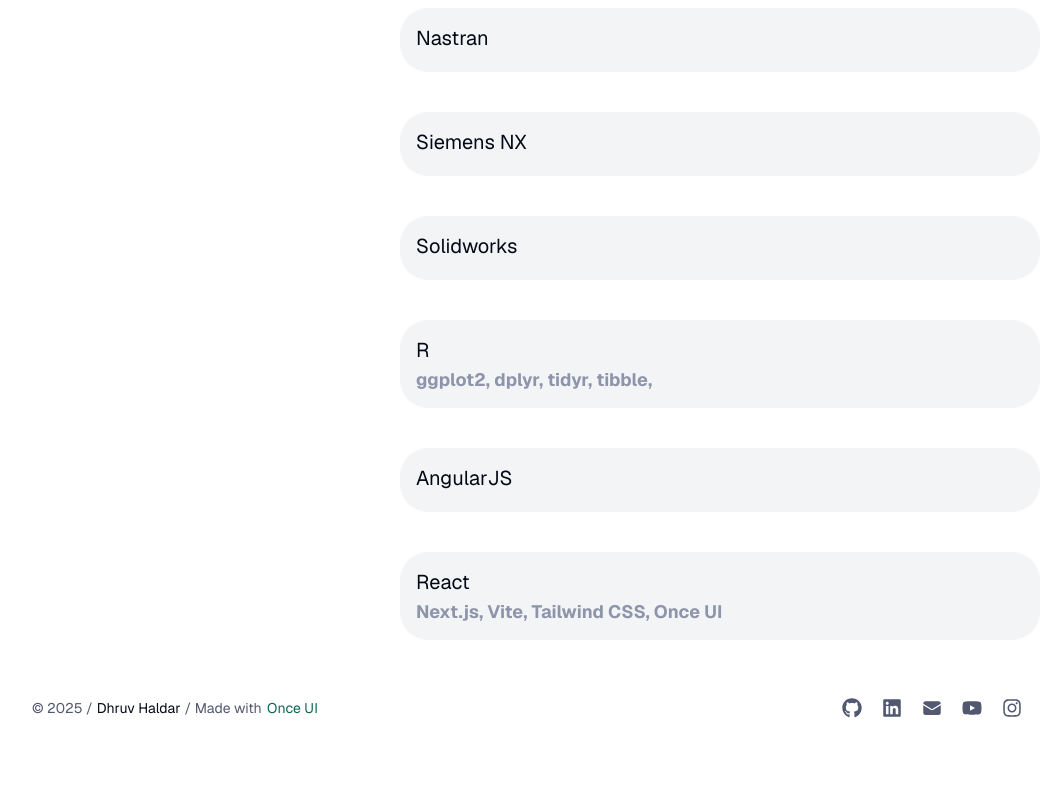
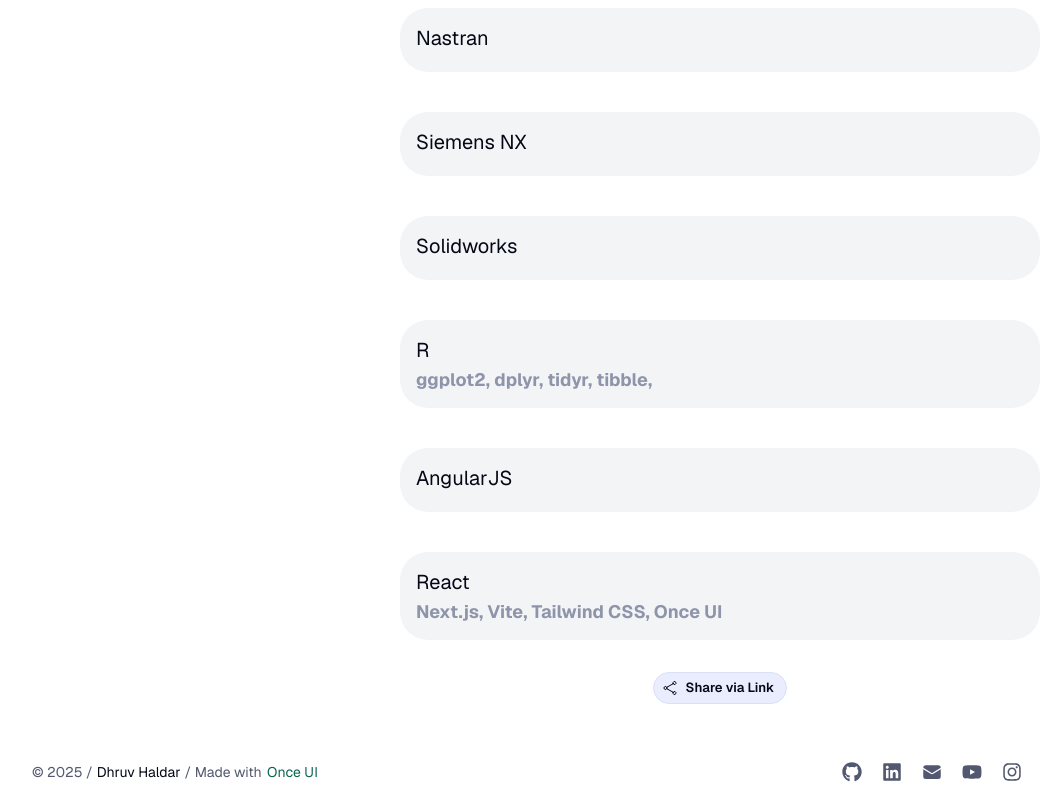
Before and after one commit to dhruvhaldar/portfolio, a Next.js app: page /about in a window 1280 px wide. Shown: the part 3627-4427 px from the top of the page, without its empty margins (112-1164 px from the left). Before the commit the page ends 4363 px from the top, so only its background shows below. Built offline with nearby package versions, Linux system fonts and the light colour scheme.

Commit message:
feat: Introduce a reusable `ShareButton` component, replacing `ShareSection` and updating "View project" text to "View more details" across relevant pages.

```diff
--- a/src/app/about/page.tsx
+++ b/src/app/about/page.tsx
@@ -1,5 +1,6 @@
 import React from 'react';
-import { Avatar, Button, Column, Flex, Heading, Icon, IconButton, SmartLink, SmartImage, Spotlight, Tag, Text } from "@/once-ui/components";
+import { Avatar, Button, Column, Flex, Heading, Icon, IconButton, SmartLink, SmartImage, Spotlight, Tag, Text, Row } from "@/once-ui/components";
+import { ShareButton } from "@/components/ShareButton";
 import { baseURL } from "@/app/resources";
 import TableOfContents from "@/components/about/TableOfContents";
 import styles from "@/components/about/about.module.scss";
@@ -432,6 +433,14 @@ export default function About() {
               </Column>
             </>
           )}
+
+          <Row gap="16" vertical="center" horizontal="center" marginTop="32">
+            <ShareButton
+              title={about.title}
+              url={`https://${baseURL}/about`}
+              text="Share via Link"
+            />
+          </Row>
         </Column>
       </Flex>
     </Column>
--- a/src/app/publications/[slug]/page.tsx
+++ b/src/app/publications/[slug]/page.tsx
@@ -129,7 +129,7 @@ export default async function Publication({ params }: PageProps) {
               target="_blank"
               rel="noopener noreferrer"
             >
-              <Text variant="body-default-s">View project</Text>
+              <Text variant="body-default-s">View more details</Text>
             </SmartLink>
           )}
           <CiteButton citationText={citationText} />
--- a/src/components/ProjectCard.tsx
+++ b/src/components/ProjectCard.tsx
@@ -61,7 +61,7 @@ export const ProjectCard: React.FC<ProjectCardProps> = ({
                     target="_blank"
                     rel="noopener noreferrer"
                   >
-                    <Text variant="body-default-s">View project</Text>
+                    <Text variant="body-default-s">View more details</Text>
                   </SmartLink>
                 )}
               </Flex>
--- /dev/null
+++ b/src/components/ShareButton.tsx
@@ -0,0 +1,41 @@
+"use client";
+
+import { Button } from "@/once-ui/components";
+
+interface ShareButtonProps {
+    url: string;
+    title?: string;
+    text?: string;
+    style?: React.CSSProperties;
+}
+
+export function ShareButton({ url, title, text = "Share", style }: ShareButtonProps) {
+    const handleShare = async () => {
+        if (navigator.share) {
+            try {
+                await navigator.share({
+                    title,
+                    url,
+                });
+            } catch (err) {
+                console.error("Error sharing:", err);
+            }
+        } else {
+            // Fallback to clipboard
+            navigator.clipboard.writeText(url);
+            alert("Link copied to clipboard!");
+        }
+    };
+
+    return (
+        <Button
+            size="s"
+            variant="secondary"
+            onClick={handleShare}
+            prefixIcon="share"
+            style={style}
+        >
+            {text}
+        </Button>
+    );
+}
--- a/src/once-ui/icons.ts
+++ b/src/once-ui/icons.ts
@@ -20,6 +20,7 @@ import {
   HiCalendarDays,
   HiClipboard,
   HiArrowRight,
+  HiOutlineShare,
 } from "react-icons/hi2";
 import {
   PiHouseDuotone,
@@ -55,6 +56,7 @@ export const iconLibrary: Record<string, IconType> = {
   close: HiMiniXMark,
   openLink: HiOutlineLink,
   clipboard: HiClipboard,
+  share: HiOutlineShare,
 
   // Status icons
   helpCircle: HiMiniQuestionMarkCircle,
```
Also changed, not shown: src/app/blog/[slug]/page.tsx (+8 -5 lines), src/app/work/[slug]/page.tsx (+10 -2 lines), src/components/blog/ShareSection.tsx (deleted, +0 -40 lines).
